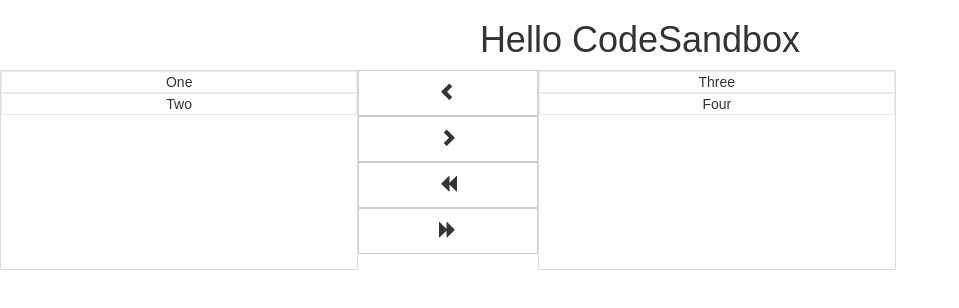
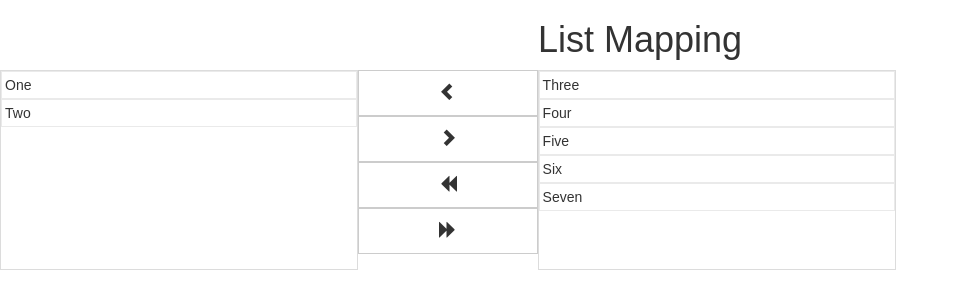
Before and after one commit to iq-mschmeets/ListMapper, a React app: page / in a window 1280 px wide. Shown: the whole page, without its empty margins (0-959 px from the left). Built offline with nearby package versions, Linux system fonts and the light colour scheme.

Commit message:
CSS changes
Move styles from index.html to styles.css

```diff
--- a/package.json
+++ b/package.json
@@ -1,7 +1,7 @@
 {
   "name": "listmapper",
   "version": "1.0.0",
-  "description": "",
+  "description": "Two lists with controls to move items back and forth.",
   "keywords": [],
   "main": "src/index.js",
   "dependencies": {
--- a/public/index.html
+++ b/public/index.html
@@ -14,24 +14,6 @@
 	<link rel="stylesheet" href="https://cdnjs.cloudflare.com/ajax/libs/twitter-bootstrap/3.3.6/css/bootstrap.css" />
 
 	<style>
-		.list-mapper-button-bar button {
-			display: block;
-			text-align: center;
-			width: 100%;
-			border-radius: 0;
-		}
-
-		.list-mapper .selected-item {
-			background-color: #6060C0;
-			color: white;
-			border: 1px solid #202080;
-		}
-
-		.list-mapper .selectable-item {
-			background-color: auto;
-			color: auto;
-			border: 1px solid #eaeaea;
-		}
 	</style>
 	<!--
       Notice the use of %PUBLIC_URL% in the tags above.
--- a/src/index.js
+++ b/src/index.js
@@ -17,13 +17,16 @@
 			],
 			sourceList: [
 				{ label: "Three", value: 3, selected: false },
-				{ label: "Four", value: 4, selected: false }
+				{ label: "Four", value: 4, selected: false },
+				{ label: "Five", value: 5, selected: false },
+				{ label: "Six", value: 6, selected: false },
+				{ label: "Seven", value: 7, selected: false }
 			]
 		};
 
 		return (
 			<div className="App">
-				<h1>Hello CodeSandbox</h1>
+				<h1>List Mapping</h1>
 				<ListMapper data={data} />
 			</div>
 		);
--- a/src/styles.css
+++ b/src/styles.css
@@ -1,4 +1,25 @@
 .App {
-  font-family: sans-serif;
-  text-align: center;
+	font-family: sans-serif;
+	text-align: center;
 }
+.list-mapper-button-bar button {
+	display: block;
+	width: 100%;
+	border-radius: 0;
+}
+
+.list-mapper .selected-item {
+	background-color: #6060c0;
+	color: white;
+	border: 1px solid #202080;
+	text-align: left;
+	padding: 3px;
+}
+
+.list-mapper .selectable-item {
+	background-color: inherited;
+	color: inherited;
+	border: 1px solid #eaeaea;
+	text-align: left;
+	padding: 3px;
+}
```
